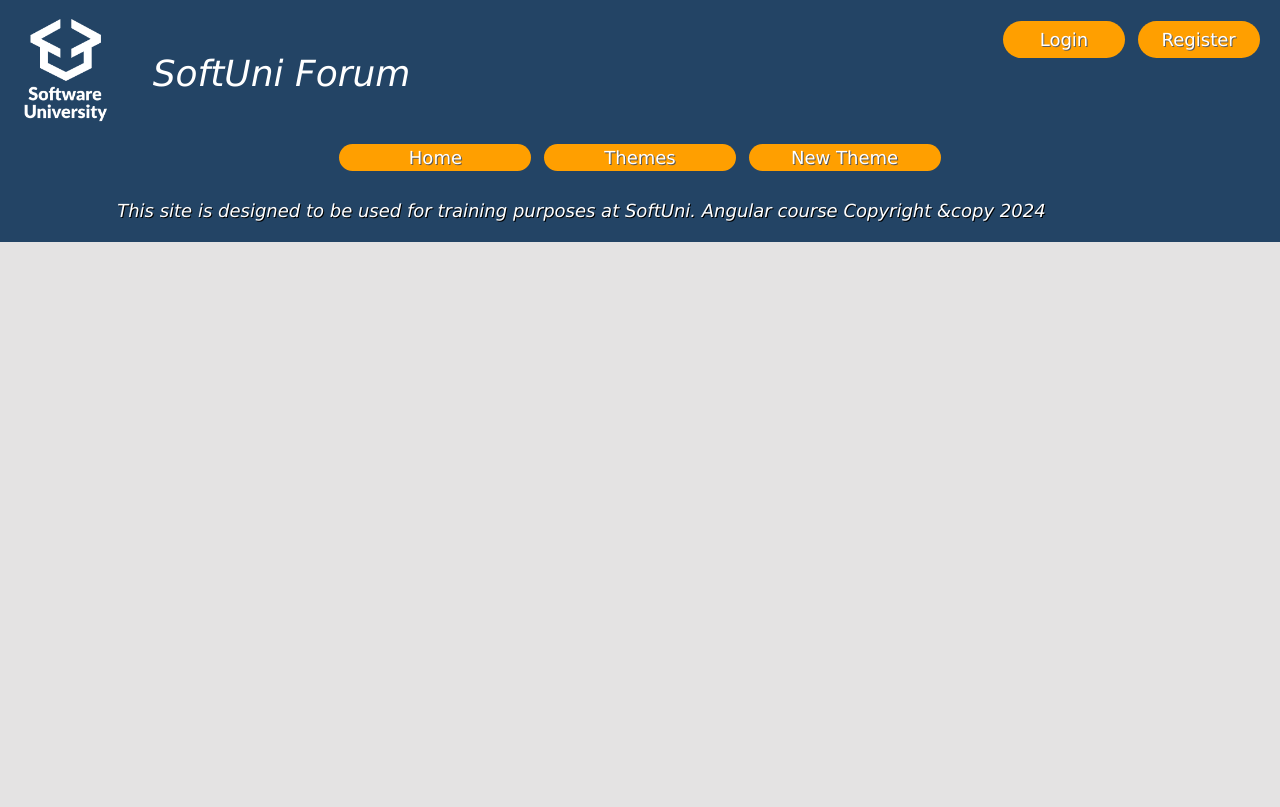
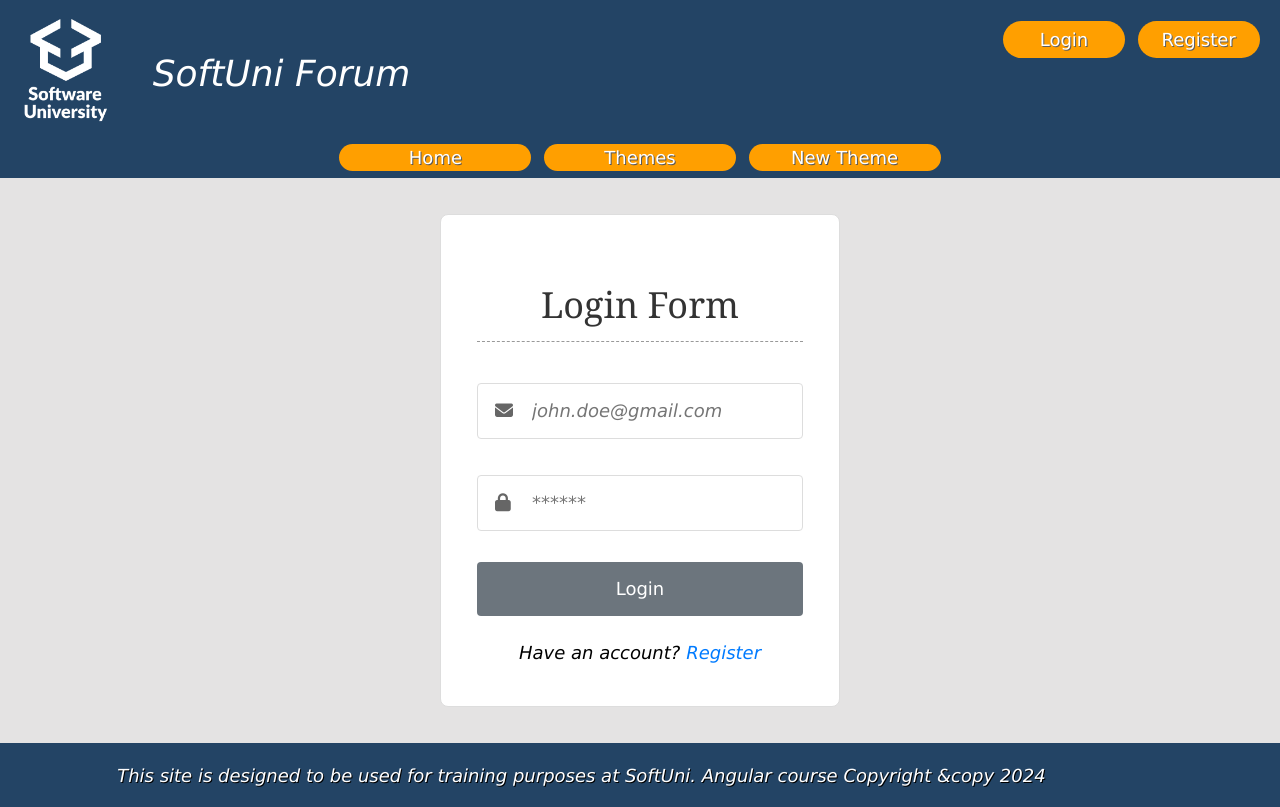
Before and after one commit to dianasimeonova56/softuni-forum, an Angular app: page /login in a window 1280 px wide. Before the commit this address led to /. Built offline with nearby package versions, Linux system fonts and the light colour scheme.

Commit message:
fix login html, validateEMail logic, add to routes

```diff
--- a/src/app/app.html
+++ b/src/app/app.html
@@ -20,5 +20,3 @@
 <router-outlet />
 
 <app-footer></app-footer>
-
-<router-outlet />
--- a/src/app/app.routes.ts
+++ b/src/app/app.routes.ts
@@ -10,5 +10,10 @@ export const routes: Routes = [
         path: 'home',
         loadComponent: ()=> import('./features/home/home').then(c=> c.Home)
         // angular will load all features, imgs, text, dependencies ONLY when we are in the desired page
+    },
+    {
+        path: 'login',
+        loadComponent: ()=> import('./features/auth/login/login').then(c=> c.Login)
+        // angular will load all features, imgs, text, dependencies ONLY when we are in the desired page
     }
 ];
--- a/src/app/features/auth/login/login.html
+++ b/src/app/features/auth/login/login.html
@@ -10,7 +10,8 @@
                 id="email"
                 placeholder="john.doe@gmail.com"
                 [(ngModel)]="email"
-                (blur)="validateEmail()">
+                (blur)="validateEmail()"
+                name="email">
         </p>
         @if (emailError) {
         <p class="error">
@@ -25,8 +26,9 @@
                 type="password"
                 id="password"
                 placeholder="******"
-                [(ngModel)]="email"
-                (blur)="validatePassword()">
+                [(ngModel)]="password"
+                (blur)="validatePassword()"
+                name="password">
         </p>
         @if (passwordError) {
         <p class="error">
--- a/src/app/features/auth/login/login.ts
+++ b/src/app/features/auth/login/login.ts
@@ -1,10 +1,12 @@
-import { Component, inject } from '@angular/core';
+import { Component, inject, NgModule } from '@angular/core';
+import { CommonModule } from '@angular/common';
+import { FormsModule } from '@angular/forms';
 import { AuthService } from '../../../core/services';
 import { Router, RouterLink } from '@angular/router';
 
 @Component({
   selector: 'app-login',
-  imports: [RouterLink],
+  imports: [RouterLink, FormsModule],
   templateUrl: './login.html',
   styleUrl: './login.css'
 })
@@ -23,7 +25,7 @@ export class Login {
     if(!this.email) {
       this.emailError = true;
       this.emailErrorMessage = 'Email is required';
-    } else if(this.isValidEmail(this.email)) {
+    } else if(!this.isValidEmail(this.email)) {
       this.emailError = true;
       this.emailErrorMessage = 'Email is not valid';
     } else {
@@ -63,7 +65,7 @@ export class Login {
   }
 
   private isValidEmail(email: string): boolean {
-    const emailRegex = /^(?=.{6,})[a-zA-Z][a-zA-Z0-9._-]*@gmail\.(com|bg)$/;
+    const emailRegex = /^[\w-\.]+@([\w-]+\.)+[\w-]{2,4}$/;
     return emailRegex.test(email);
   }
 }
```
